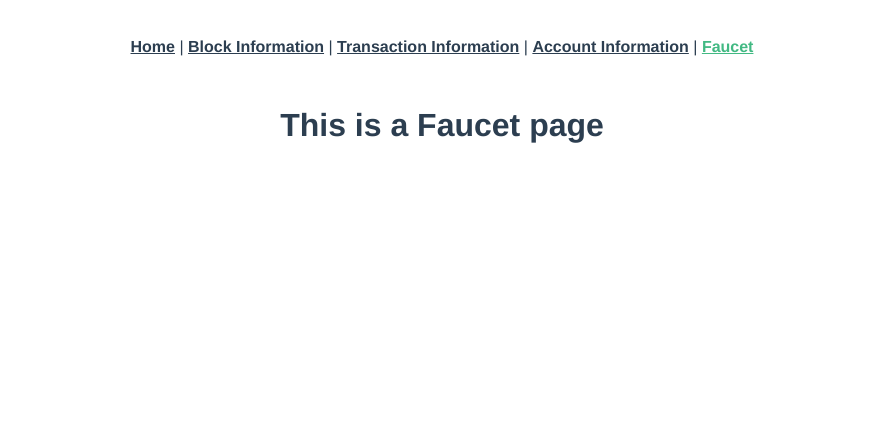
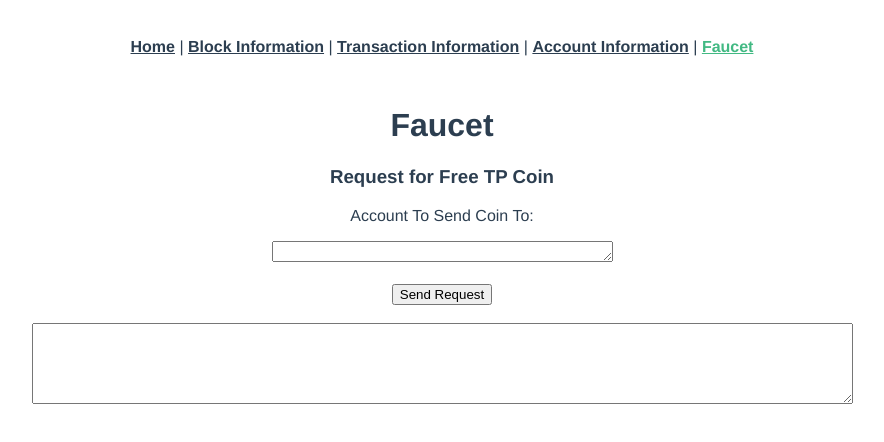
Before and after one commit to ChawPohChia/TPChainBlockExplorer, a Vue app: page /faucet in a window 1280 px wide. Shown: the top 442 px of the page, without its empty margins (198-1082 px from the left). Built offline with nearby package versions, Linux system fonts and the light colour scheme.

Commit message:
Implement Faucet Page and Logic( Frontend)

```diff
--- a/src/components/Faucet.vue
+++ b/src/components/Faucet.vue
@@ -1,5 +1,67 @@
 <template>
-  <div class="blockinfo">
-    <h1>This is a Faucet page</h1>
+  <div class="Faucet">
+    <h1>Faucet</h1>
+    <h3>Request for Free TP Coin</h3>
+
+   <form v-on:submit.prevent="RequestForCoin()">
+      <p class="lead">Account To Send Coin To: </p>
+      <textarea class="form-control" rows="1" cols="40" id="value" v-model="request.addressSendTo"></textarea>
+      <br />
+      <br />
+      <button type="submit" class="btn btn-primary">Send Request</button>
+      <br />
+      <br />
+      <textarea
+          class="form-control"
+          rows="5"
+          cols="100"
+          id="requestresult"
+        ></textarea>
+    </form>
   </div>
 </template>
+
+
+<script>
+export default {
+  name: "AccountInformation",
+  data() {
+    return {
+      request: {
+        addressSendTo: ""
+      }
+    };
+  },
+
+  methods: {
+    RequestForCoin() {
+      console.log("Retrieving request information now..");
+      const axios = require("axios").default;
+      var requestData = {
+        from: "",
+        to: this.request.addressSendTo,
+        value: "",
+        fee: "",
+        dateCreated: ""
+      };
+
+      const formData = new FormData();
+      formData.append("data", JSON.stringify(requestData));
+      formData.append("senderPubKey", "");
+      formData.append("transactionDataHash", "");
+      formData.append("senderSignature","");
+
+      axios
+        .post("http://127.0.0.1:1234/faucet/request", formData, {})
+        .then(function(response) {
+          if(response.data["accepted"]==1){
+              document.getElementById("requestresult").value = "Successful:"+response.data["message"];
+          }
+          else {
+            document.getElementById("requestresult").value = "Error:"+response.data["message"];
+          }
+         })
+     }
+  }
+}
+</script>
```
